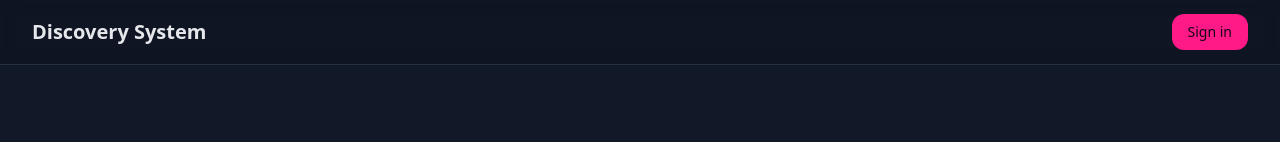
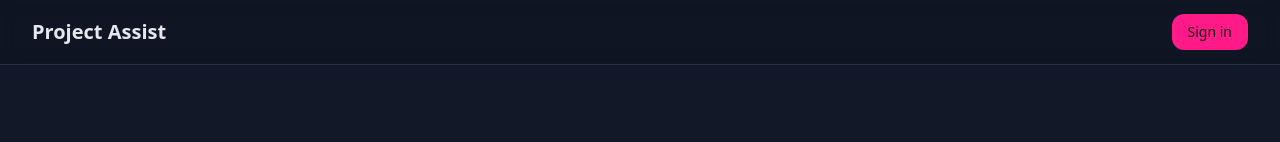
Before and after one commit to icemedia001/Project-Assist, a Next.js app: page / in a window 1280 px wide. Shown: the top 142 px of the page. Built offline with nearby package versions, Linux system fonts and the light colour scheme; no server answers.

Commit message:
Rename project from "Discovery System" to "Project Assist" across all relevant files, including documentation, UI components, and configuration. Update descriptions and loading messages to reflect the new branding.

```diff
--- a/docker-compose.yml
+++ b/docker-compose.yml
@@ -33,7 +33,7 @@ services:
       timeout: 5s
       retries: 5
 
-  # Discovery System Application
+  # Project Assist Application
   app:
     build: .
     container_name: discovery-app
--- a/src/app/auth/signin/page.tsx
+++ b/src/app/auth/signin/page.tsx
@@ -23,7 +23,7 @@ export default function SignIn() {
       <div className="max-w-md w-full space-y-8 p-8 surface">
         <div className="text-center">
           <h2 className="mt-6 text-3xl font-bold">
-            Welcome to Discovery System
+            Welcome to Project Assist
           </h2>
           <p className="mt-2 text-sm text-[color:var(--muted)]">
             Sign in to start your creative discovery journey
--- a/src/app/components/Navigation.tsx
+++ b/src/app/components/Navigation.tsx
@@ -18,7 +18,7 @@ export default function Navigation() {
           <div className="flex justify-between h-16">
             <div className="flex items-center">
               <Link href="/" className="text-xl font-bold text-[color:var(--text)]">
-                Discovery System
+                Project Assist
               </Link>
             </div>
             <div className="flex items-center">
@@ -36,7 +36,7 @@ export default function Navigation() {
         <div className="flex justify-between h-16">
           <div className="flex items-center">
             <Link href="/" className="text-xl font-bold text-[color:var(--text)] hover:text-[var(--accent)] transition-colors">
-              Discovery System
+              Project Assist
             </Link>
             {isAuthenticated && (
               <div className="ml-10 flex items-baseline space-x-2">
--- a/src/app/discovery/components/SessionInterface.tsx
+++ b/src/app/discovery/components/SessionInterface.tsx
@@ -116,7 +116,7 @@ export default function SessionInterface({
         {
           id: "welcome",
           type: "system",
-          content: "Welcome to the Discovery System!\n\nAvailable Commands:\n• @help - Show all available commands and how to use them\n• @brainstorm - Start an interactive brainstorming session with guided techniques\n• @analyst - Start a business analysis session for market research and competitive analysis\n• @pm - Start a project management session for idea prioritization and planning\n• @architect - Start a technical architecture session for system design\n• @validator - Start a validation session for risk assessment and feasibility\n\nTo begin, type a command (e.g., @brainstorm)",
+          content: "Welcome to Project Assist!\n\nAvailable Commands:\n• @help - Show all available commands and how to use them\n• @brainstorm - Start an interactive brainstorming session with guided techniques\n• @analyst - Start a business analysis session for market research and competitive analysis\n• @pm - Start a project management session for idea prioritization and planning\n• @architect - Start a technical architecture session for system design\n• @validator - Start a validation session for risk assessment and feasibility\n\nTo begin, type a command (e.g., @brainstorm)",
           timestamp: new Date(),
         },
       ]);
--- a/src/app/layout.tsx
+++ b/src/app/layout.tsx
@@ -14,7 +14,7 @@ const geistMono = Geist_Mono({
 });
 
 export const metadata: Metadata = {
-  title: "Discovery System",
+  title: "Project Assist",
   description: "AI-powered discovery and ideation platform for creative problem solving",
 };
 
--- a/src/app/loading.tsx
+++ b/src/app/loading.tsx
@@ -3,7 +3,7 @@ export default function Loading() {
     <div className="min-h-screen flex items-center justify-center bg-gradient-to-br from-blue-50 to-indigo-100">
       <div className="text-center">
         <div className="animate-spin rounded-full h-12 w-12 border-b-2 border-indigo-600 mx-auto mb-4"></div>
-        <p className="text-gray-600">Loading Discovery System...</p>
+        <p className="text-gray-600">Loading Project Assist...</p>
       </div>
     </div>
   );
--- a/src/app/page.tsx
+++ b/src/app/page.tsx
@@ -12,7 +12,7 @@ export default function Home() {
       <div className="min-h-screen flex items-center justify-center">
         <div className="text-center">
           <div className="animate-spin rounded-full h-12 w-12 border-b-2 border-[var(--accent)] mx-auto mb-4"></div>
-          <p className="text-[color:var(--muted)]">Loading Discovery System...</p>
+          <p className="text-[color:var(--muted)]">Loading Project Assist...</p>
         </div>
       </div>
     );
--- a/src/app/tools/output/report-generation.ts
+++ b/src/app/tools/output/report-generation.ts
@@ -177,7 +177,7 @@ function generateMarkdownReport(sessionData: any, title: string, timestamp: stri
   report += `5. **Plan implementation roadmap** with clear milestones\n\n`;
 
   report += `---\n\n`;
-  report += `*Report generated by Discovery System*\n`;
+  report += `*Report generated by Project Assist*\n`;
 
   return report;
 }
```
Also changed, not shown: 1 other file (tests, documents, lock files or other folders).
